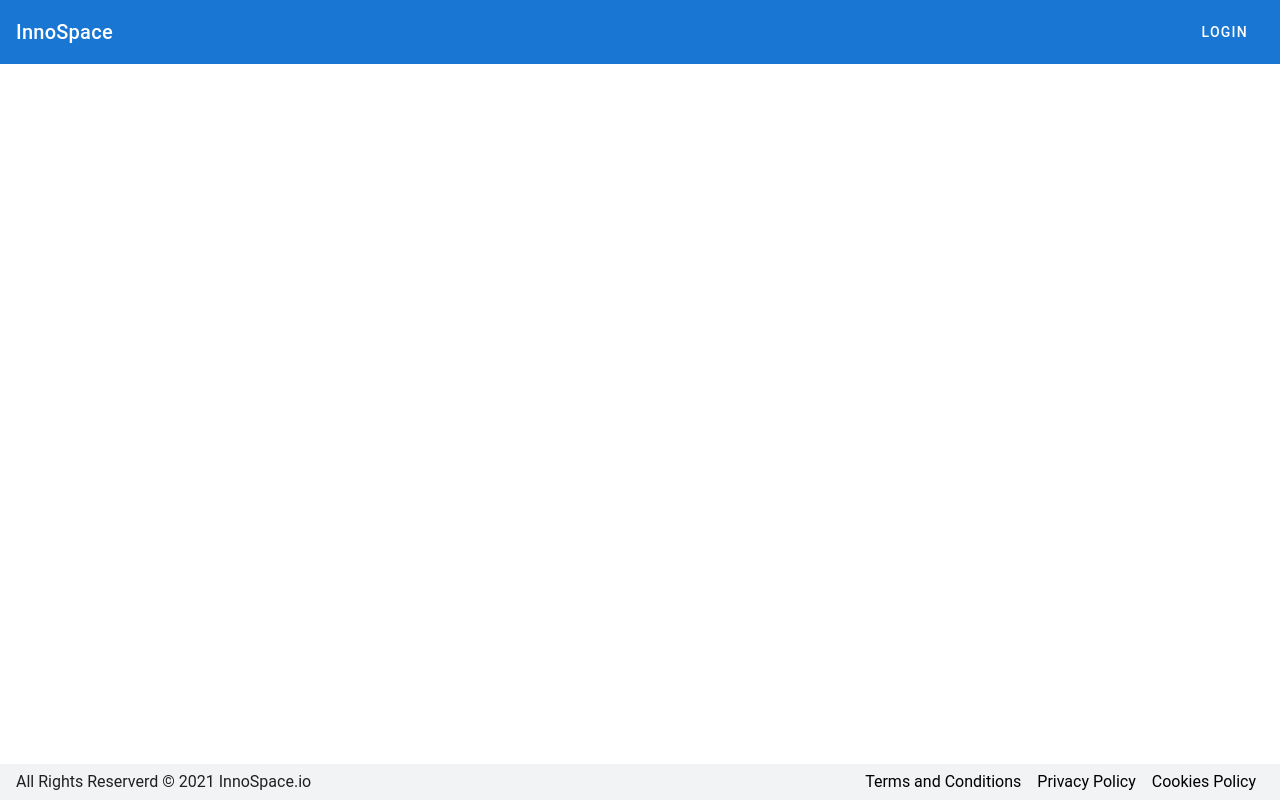
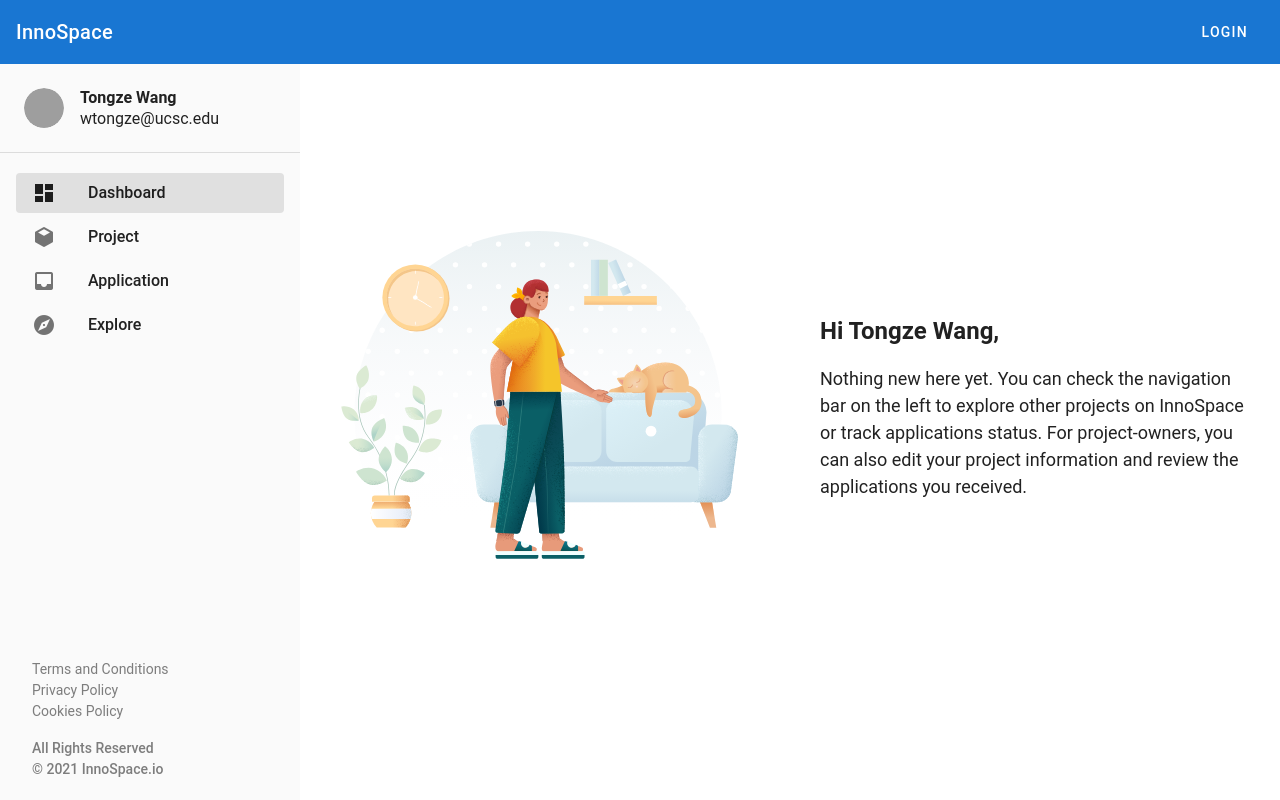
Before and after one commit to wtongze/innospace-v3-web, a Vue app: page /dashboard in a window 1280 px wide. Built offline with nearby package versions, Linux system fonts and the light colour scheme; grey boxes are pictures that could not be loaded.

Commit message:
add temp dashboard

```diff
--- a/src/App.vue
+++ b/src/App.vue
@@ -1,6 +1,10 @@
 <template>
   <v-app>
-    <v-app-bar app color="primary" dark flat>
+    <v-app-bar app color="primary" dark flat clipped-left>
+      <v-app-bar-nav-icon
+        @click.stop="drawer = !drawer"
+        v-if="showNavDrawer && !$vuetify.breakpoint.mdAndUp"
+      ></v-app-bar-nav-icon>
       <div class="title" @click="goHome">InnoSpace</div>
       <v-spacer></v-spacer>
       <v-btn text to="/login" v-if="$route.path !== '/login'">Login</v-btn>
@@ -10,21 +14,84 @@
       <router-view />
     </v-main>
 
-    <v-footer style="background-color: #f1f3f5">
+    <v-navigation-drawer
+      app
+      clipped
+      floating
+      disable-resize-watcher
+      color="#fafafa"
+      class="nav-drawer"
+      v-if="showNavDrawer"
+      v-model="drawerControl"
+      height="100%"
+    >
+      <v-list class="px-2">
+        <v-list-item two-line>
+          <v-list-item-avatar size="40">
+            <img src="https://randomuser.me/api/portraits/men/85.jpg" width="40" height="40" />
+          </v-list-item-avatar>
+
+          <v-list-item-content>
+            <v-list-item-title>
+              <b>Tongze Wang</b>
+            </v-list-item-title>
+            <v-list-item-title>wtongze@ucsc.edu</v-list-item-title>
+          </v-list-item-content>
+        </v-list-item>
+      </v-list>
+
+      <v-divider></v-divider>
+      <v-list nav dense class="mt-3 px-4">
+        <v-list-item
+          link
+          exact
+          class="px-4"
+          v-for="item in navItems"
+          :key="item.title"
+          :to="item.to"
+        >
+          <v-list-item-icon>
+            <v-icon>{{ item.icon }}</v-icon>
+          </v-list-item-icon>
+          <v-list-item-content>
+            <v-list-item-title class="nav-title">
+              {{ item.title }}
+            </v-list-item-title>
+          </v-list-item-content>
+        </v-list-item>
+      </v-list>
+
+      <template v-slot:append>
+        <div class="px-8 py-2 mb-3 d-flex flex-column nav-legal">
+          <router-link
+            v-for="legalItem in legalItems"
+            :to="legalItem.to"
+            :key="legalItem.to"
+            class="clear-link legal-btn"
+          >
+            {{ legalItem.title }}
+          </router-link>
+          <div class="font-weight-medium mt-4">
+            All Rights Reserved <br />© {{ new Date().getFullYear() }} InnoSpace.io
+          </div>
+        </div>
+      </template>
+    </v-navigation-drawer>
+
+    <v-footer app absolute v-if="showFooter" class="footer">
       <v-row align="center" justify="space-around" no-gutters>
         <v-col class="text-left">
           All Rights Reserverd © {{ new Date().getFullYear() }} InnoSpace.io
         </v-col>
         <v-col class="text-right">
           <div class="d-flex justify-end flex-column flex-md-row">
-            <router-link to="/terms-and-conditions" class="clean-link mx-sm-2">
-              Terms and Conditions
-            </router-link>
-            <router-link to="/privacy-policy" class="clean-link mx-sm-2">
-              Privacy Policy
-            </router-link>
-            <router-link to="/cookies-policy" class="clean-link mx-sm-2">
-              Cookies Policy
+            <router-link
+              v-for="legalItem in legalItems"
+              :to="legalItem.to"
+              :key="legalItem.to"
+              class="clean-link mx-sm-2"
+            >
+              {{ legalItem.title }}
             </router-link>
           </div>
         </v-col>
@@ -40,8 +107,79 @@ export default Vue.extend({
   name: 'App',
 
   data: () => ({
-    //
+    drawer: false,
+    navItems: [
+      {
+        to: '/dashboard',
+        icon: 'mdi-view-dashboard',
+        title: 'Dashboard',
+      },
+      {
+        to: '/dashboard/project',
+        icon: 'mdi-cube',
+        title: 'Project',
+      },
+      {
+        to: '/dashboard/application',
+        icon: 'mdi-inbox',
+        title: 'Application',
+      },
+      {
+        to: '/dashboard/explore',
+        icon: 'mdi-compass',
+        title: 'Explore',
+      },
+    ] as { to: string; icon: string; title: string }[],
+    legalItems: [
+      {
+        to: '/terms-and-conditions',
+        title: 'Terms and Conditions',
+      },
+      {
+        to: '/privacy-policy',
+        title: 'Privacy Policy',
+      },
+      {
+        to: '/cookies-policy',
+        title: 'Cookies Policy',
+      },
+    ],
   }),
+
+  computed: {
+    showFooter() {
+      return [
+        '/',
+        '/login',
+        '/terms-and-conditions',
+        '/privacy-policy',
+        '/cookies-policy',
+      ].includes(this.$route.path);
+    },
+    showNavDrawer() {
+      return ![
+        '/',
+        '/login',
+        '/terms-and-conditions',
+        '/privacy-policy',
+        '/cookies-policy',
+      ].includes(this.$route.path);
+    },
+    mdAndUp() {
+      return this.$vuetify.breakpoint.mdAndUp;
+    },
+    drawerControl: {
+      get() {
+        if (this.$vuetify.breakpoint.mdAndUp) {
+          return true;
+        }
+        return this.drawer;
+      },
+      set(val: boolean) {
+        this.drawer = val;
+      },
+    },
+  },
 
   methods: {
     goHome() {
@@ -57,6 +195,31 @@ export default Vue.extend({
 .title {
   font-size: 20px;
   cursor: pointer;
+}
+
+.legal-btn {
+  color: inherit;
+  text-decoration: none;
+}
+
+.nav-title {
+  font-size: 16px !important;
+}
+
+.nav-legal {
+  color: #7d7d7d;
+  font-size: 14px;
+}
+
+.nav-drawer {
+  width: 80% !important;
+  max-width: 300px;
+}
+
+.footer {
+  background-color: #f1f3f5;
+  font-size: 14px;
+  color: #7d7d7d;
 }
 </style>
 
--- a/src/router/index.ts
+++ b/src/router/index.ts
@@ -41,6 +41,11 @@ const routes: Array<RouteConfig> = [
     name: 'Login',
     component: () => import(/* webpackChunkName: "login" */ '../views/Login.vue'),
   },
+  {
+    path: '/dashboard',
+    name: 'Dashboard',
+    component: () => import(/* webpackChunkName: "dashboard" */ '../views/Dashboard.vue'),
+  },
 ];
 
 const router = new VueRouter({
--- /dev/null
+++ b/src/views/Dashboard.vue
@@ -0,0 +1,34 @@
+<template>
+  <v-container class="dashboard px-8">
+    <div class="d-flex align-center justify-md-center flex-md-row flex-column dashboard-box">
+      <img :src="require('../assets/dashboard-holder.svg')" class="dashboard-img" />
+      <div class="ml-md-8 px-md-0">
+        <h1 style="font-size: 24px">Hi Tongze Wang,</h1>
+        <p style="font-size: 18px" class="mt-4">
+          Nothing new here yet. You can check the navigation bar on the left to explore other
+          projects on InnoSpace or track applications status. For project-owners, you can also edit
+          your project information and review the applications you received.
+        </p>
+      </div>
+    </div>
+  </v-container>
+</template>
+
+<script lang="ts">
+import Vue from 'vue';
+
+export default Vue.extend({
+  name: 'Dashboard',
+});
+</script>
+
+<style scoped>
+.dashboard-box {
+  height: calc(100vh - 124px);
+}
+
+.dashboard-img {
+  width: 100%;
+  max-width: 500px;
+}
+</style>
--- a/src/views/Login.vue
+++ b/src/views/Login.vue
@@ -18,7 +18,7 @@
           prepend-inner-icon="mdi-lock"
           label="Password"
         ></v-text-field>
-        <v-btn color="primary" elevation="0" block class="mb-4"> Sign in </v-btn>
+        <v-btn color="primary" elevation="0" block class="mb-4" to="/dashboard"> Sign in </v-btn>
         <v-divider></v-divider>
         <v-btn color="#f1f3f5" elevation="0" block class="mt-4 text-no-transform">
           SIGN IN with Google
```
Also changed, not shown: src/assets/dashboard-holder.svg (added).
